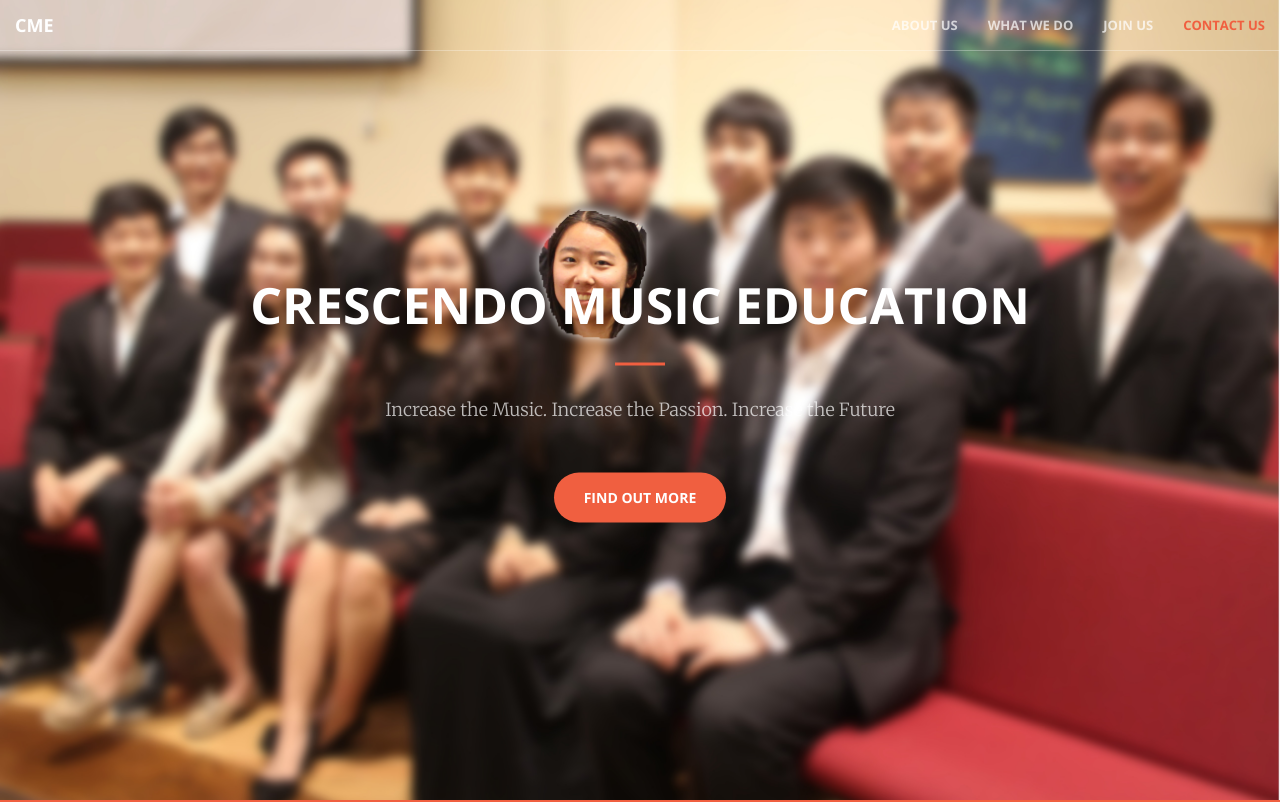
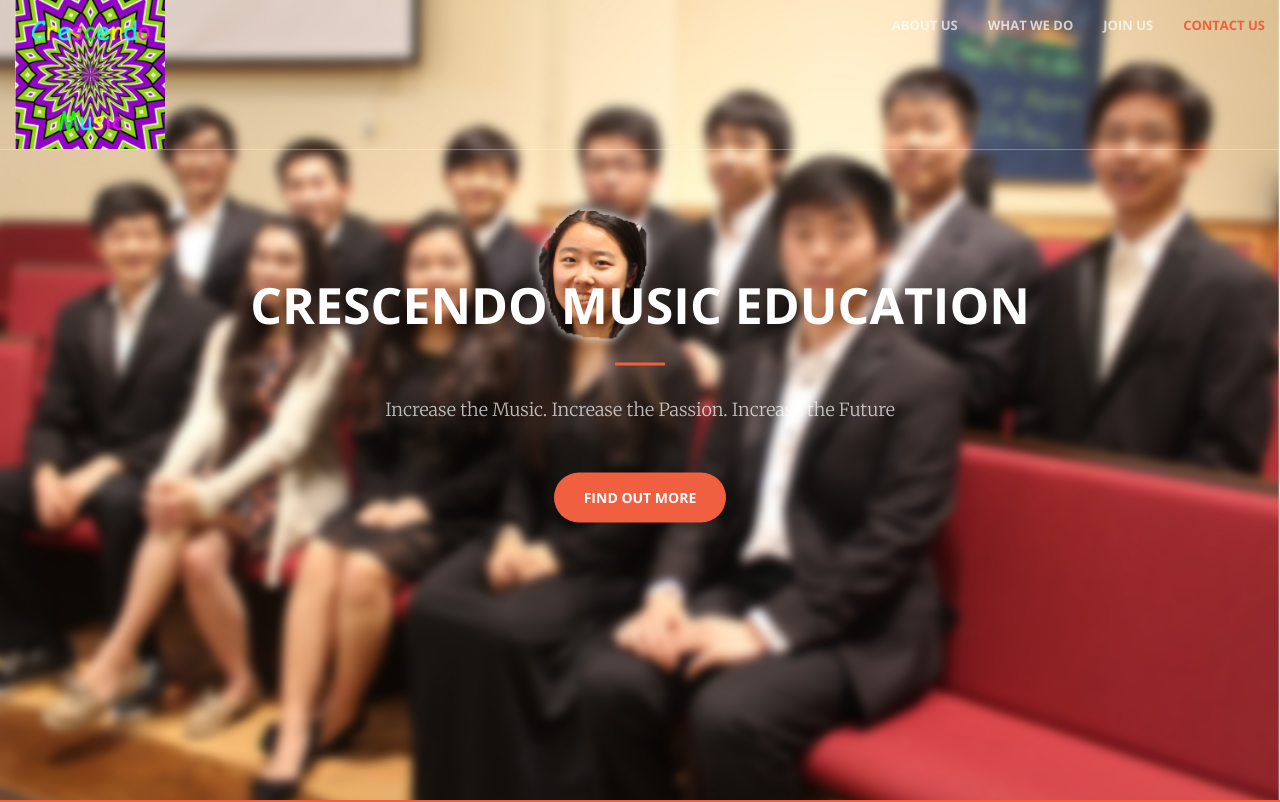
Before and after one commit to 2017jlee/2017jlee.github.io, a plain HTML site: page index.html in a window 1280 px wide. Shown: the top 802 px of the page. Drawn offline with nearby package versions, Linux system fonts and the light colour scheme.

Commit message:
added logo

```diff
--- a/index.html
+++ b/index.html
@@ -43,7 +43,8 @@
                 <button type="button" class="navbar-toggle collapsed" data-toggle="collapse" data-target="#bs-example-navbar-collapse-1">
                     <span class="sr-only">Toggle navigation</span> <i class="fa fa-bars"></i>
                 </button>
-                <a class="navbar-brand page-scroll" href="#page-top">CME</a>
+                <!--<a class="navbar-brand page-scroll" href="#page-top">CME</a>-->
+                <img src="./static-assets/img/logo.jpg" class="img-responsive resize" alt="">
             </div>
 
             <!-- Collect the nav links, forms, and other content for toggling -->
--- a/static-assets/css/creative.css
+++ b/static-assets/css/creative.css
@@ -10,6 +10,10 @@
 }
 body {
   font-family: 'Merriweather', 'Helvetica Neue', Arial, sans-serif;
+}
+.resize {
+    width: 150px;
+    height: auto;
 }
 hr {
   border-color: #F05F40;
```
Also changed, not shown: static-assets/img/logo.jpg (added).
